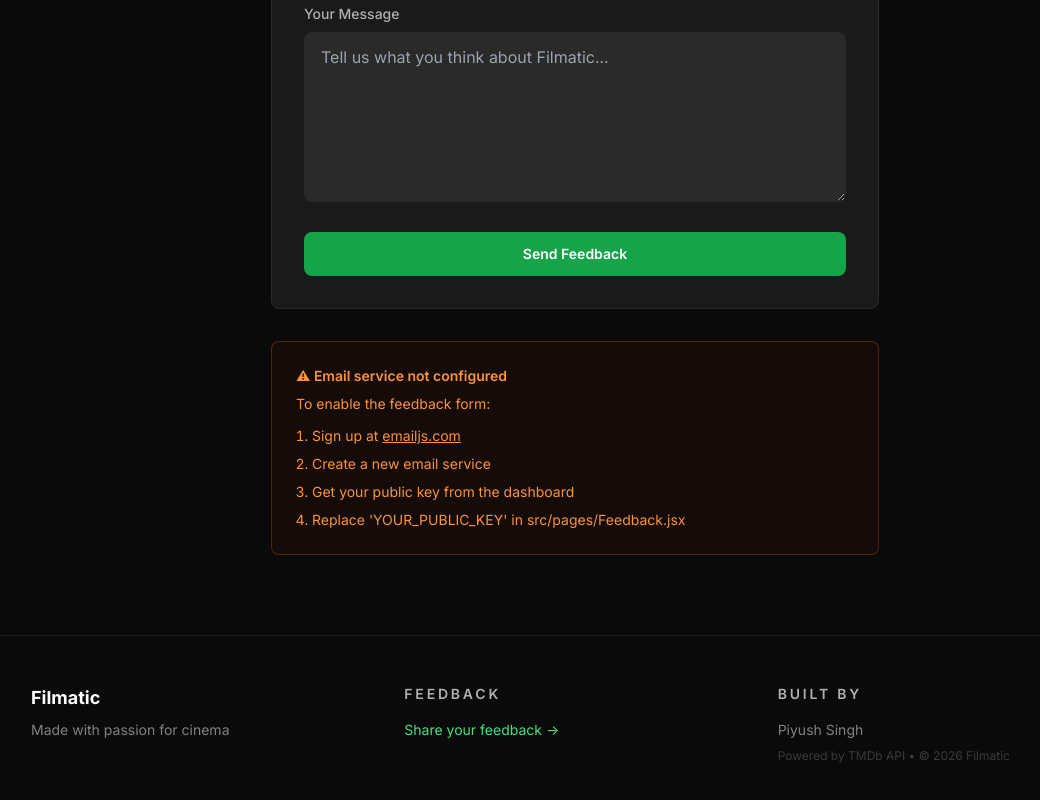
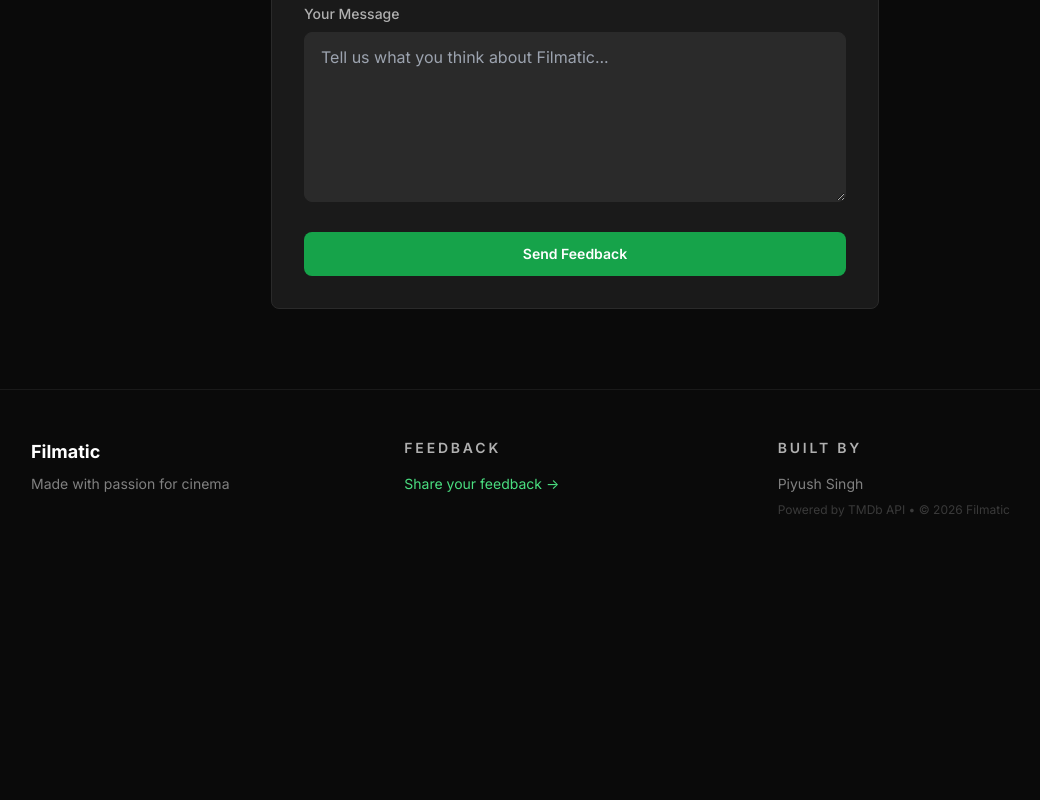
Before and after one commit to piyush0077sh/Filmatic, a React (Vite) app: page /feedback in a window 1280 px wide. Shown: the part 574-1374 px from the top of the page, without its empty margins (65-1105 px from the left). After the commit the page ends 1140 px from the top, so only its background shows below. Built offline with nearby package versions, Linux system fonts and the light colour scheme; no server answers.

Commit message:
Configure EmailJS public key for feedback form

```diff
--- a/src/pages/Feedback.jsx
+++ b/src/pages/Feedback.jsx
@@ -5,7 +5,7 @@ import Footer from '../components/Footer';
 
 // Initialize EmailJS - You need to sign up at emailjs.com and get your public key
 // Replace 'YOUR_PUBLIC_KEY' with your actual public key from emailjs.com
-const EMAILJS_PUBLIC_KEY = 'YOUR_PUBLIC_KEY';
+const EMAILJS_PUBLIC_KEY = 'CG-7uacy-TiUsyUZH';
 const EMAILJS_SERVICE_ID = 'service_filmatic';
 const EMAILJS_TEMPLATE_ID = 'template_filmatic_feedback';
 
```
